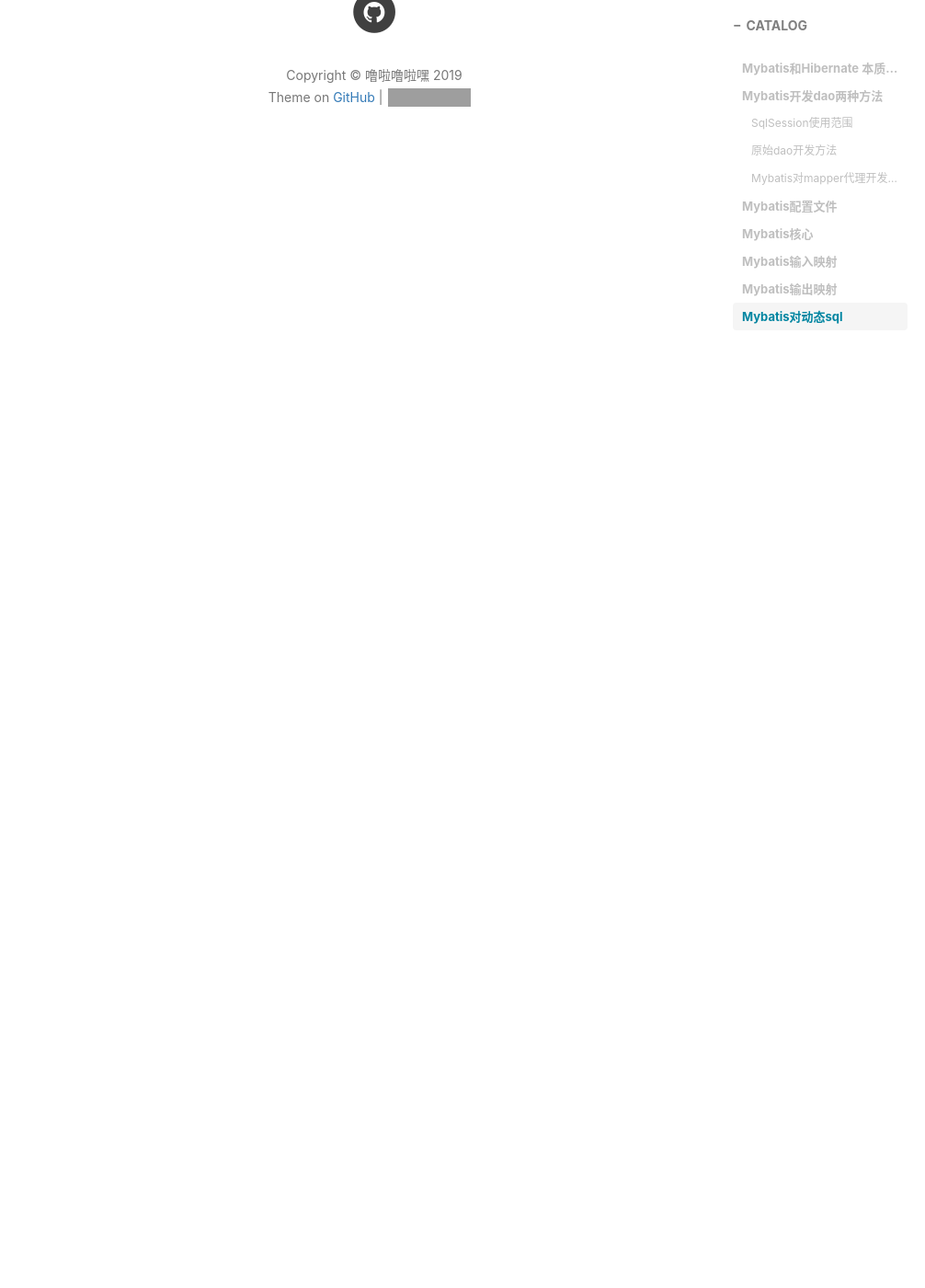
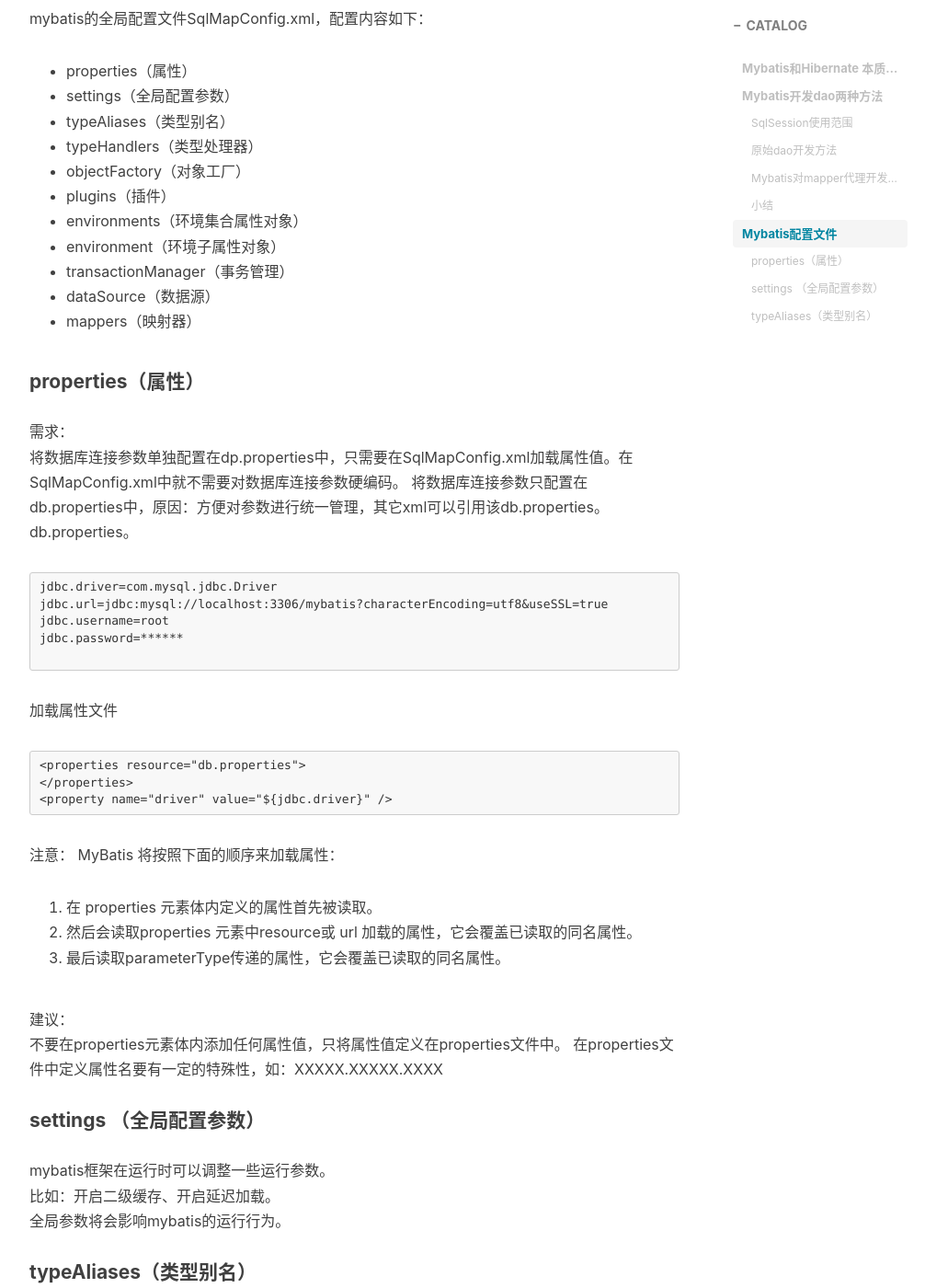
Before and after one commit to zhjcezh/zhjcezh.github.io, a Jekyll site: the page built from _posts/2019-4-13-Mybatis第二部分.md, in a window 1280 px wide and 1400 px high, scrolled down 3044 px. Shown: the whole window at 92% size, without its empty margins (233-1239 px from the left). Built offline with Jekyll 4.4.1, drawn with Linux system fonts in a browser that asks for light colours; nearby versions of some CDN libraries; comment, search, counter and statistics services are not loaded; some of the changed text lies outside the part shown; grey boxes are pictures that could not be loaded.

Commit message:
Mybatis更新

````diff
--- a/_posts/2019-4-13-Mybatis第二部分.md
+++ b/_posts/2019-4-13-Mybatis第二部分.md
@@ -70,15 +70,122 @@ public class UserDaoImpl implements UserDao {
 1. 思路
 * 程序员只需要编写mapper接口
 * 编写mapper.xml映射文件，只需遵循一些开发规范，Mybatis可以自动生成mapper接口实现类的代理对象
+* 在SqlMapConfig.xml配置。
+
     开发规范：
     * mapper.xml 中 namespace等于mapper接口地址
     * mapper接口中的方法名和mapper.xml中statement的id一致
     * mapper接口中方法输入参数类型，与xml中parameterType一致
     * mapper接口中方法返回值类型，与xml中resultType一致
 
+总结：
+以上开发规范主要是对下边的代码进行统一生成：
+```
+User user = sqlSession.selectOne("test.findUserById", id);
+sqlSession.insert("test.insertUser", user);
+......
+```
+#### 小结
+1.  代理对象内部调用selectOne或selectList
+如果mapper方法返回单个pojo对象（非集合对象），代理对象内部通过selectOne查询数据库。
+如果mapper方法返回集合对象，代理对象内部通过selectList查询数据库。
+
+2. mapper接口方法参数只能有一个是否影响系统 开发
+mapper接口方法参数只能有一个，系统是否不利于扩展维护。
+系统 框架中，dao层的代码是被业务层公用的。
+即使mapper接口只有一个参数，可以使用包装类型的pojo满足不同的业务方法的需求。
+注意：持久层方法的参数可以包装类型、map。。。，service方法中建议不要使用包装类型（不利于业务层的可扩展）。
+
 
 ## Mybatis配置文件
-## Mybatis核心
-### Mybatis输入映射
-### Mybatis输出映射
-## Mybatis对动态sql
+mybatis的全局配置文件SqlMapConfig.xml，配置内容如下：
+* properties（属性）
+* settings（全局配置参数）
+* typeAliases（类型别名）
+* typeHandlers（类型处理器）
+* objectFactory（对象工厂）
+* plugins（插件）
+* environments（环境集合属性对象）
+* environment（环境子属性对象）
+* transactionManager（事务管理）
+* dataSource（数据源）
+* mappers（映射器）
+
+#### properties（属性）
+需求：
+将数据库连接参数单独配置在dp.properties中，只需要在SqlMapConfig.xml加载属性值。在SqlMapConfig.xml中就不需要对数据库连接参数硬编码。
+将数据库连接参数只配置在db.properties中，原因：方便对参数进行统一管理，其它xml可以引用该db.properties。
+db.properties。
+```
+jdbc.driver=com.mysql.jdbc.Driver
+jdbc.url=jdbc:mysql://localhost:3306/mybatis?characterEncoding=utf8&useSSL=true
+jdbc.username=root
+jdbc.password=******
+
+```
+加载属性文件
+```
+<properties resource="db.properties">
+</properties>
+<property name="driver" value="${jdbc.driver}" />
+```
+注意： MyBatis 将按照下面的顺序来加载属性：
+1. 在 properties 元素体内定义的属性首先被读取。
+2. 然后会读取properties 元素中resource或 url 加载的属性，它会覆盖已读取的同名属性。
+3. 最后读取parameterType传递的属性，它会覆盖已读取的同名属性。
+
+建议：
+不要在properties元素体内添加任何属性值，只将属性值定义在properties文件中。
+在properties文件中定义属性名要有一定的特殊性，如：XXXXX.XXXXX.XXXX
+
+#### settings （全局配置参数）
+mybatis框架在运行时可以调整一些运行参数。
+比如：开启二级缓存、开启延迟加载。
+全局参数将会影响mybatis的运行行为。
+
+#### typeAliases（类型别名）
+1. 需求
+在mapper.xml中，定义很多的statement，statement需要parameterType指定输入参数的类型、需要resultType指定输出结果的映射类型。
+如果在指定类型时输入类型全路径，不方便进行开发，可以针对parameterType或resultType指定的类型定义一些别名，在mapper.xml中通过别名定义，方便开发。
+有默认别名，详情谷歌
+```
+<typeAliases>
+    <!-- 针对单个别名定义
+    type：类型的路径
+    alias：别名
+    -->
+    <typeAlias type="com.caoerzhe.po.User" alias="user"/>
+    <!-- 批量别名定义
+    指定包名，mybatis自动扫描包中的po类，自动定义别名，别名就是类名（首字母大写或小写都可以）
+    -->
+    <package name="com.caoerzhe.po"/>
+</typeAliases>
+```
+#### typeHandlers（类型处理器）
+mybatis中通过typeHandlers完成jdbc类型和java类型的转换。
+通常情况下，mybatis提供的类型处理器满足日常需要，不需要自定义.
+
+#### mappers（映射器）
+1. 通过resource方法一次加载一个映射文件
+2. 通过mapper接口加载单个 映射文件
+3. 批量加载mapper
+```
+<mappers>
+    <!--通过resource方法一次加载一个映射文件 -->
+    <mapper resource="mapper/UserMapper.xml"/>
+
+    <!-- 通过mapper接口加载单个 映射文件
+    遵循一些规范：需要将mapper接口类名和mapper.xml映射文件名称保持一致，且在一个目录 中
+    上边规范的前提是：使用的是mapper代理方法
+    -->
+    mapper class="com.caoerzhe.mapper.UserMapper"/>
+
+    <!-- 批量加载mapper
+    指定mapper接口的包名，mybatis自动扫描包下边所有mapper接口进行加载
+    遵循一些规范：需要将mapper接口类名和mapper.xml映射文件名称保持一致，且在一个目录 中
+    上边规范的前提是：使用的是mapper代理方法
+    -->
+    <!--<package name="com.caoerzhe.mapper"/>-->
+</mappers>
+```
+**注意：maven项目的约定配置文件必须放resources里，src目录下的xml文件默认不会编译到target，所以无法使用后两种方法**
````
Also changed, not shown: _posts/2019-4-16-Mybatis第三部分.md (added, +19 -0 lines).
